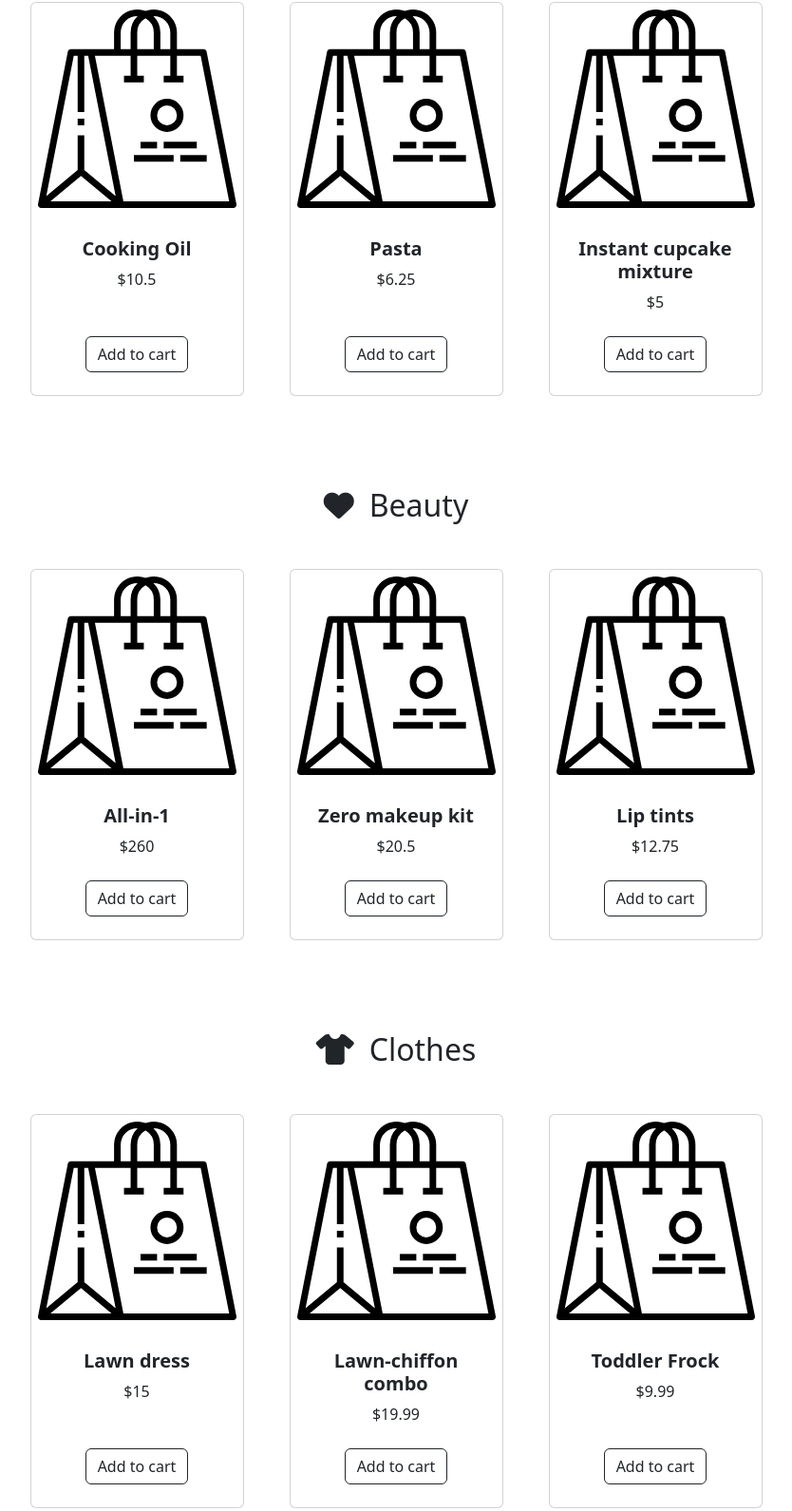
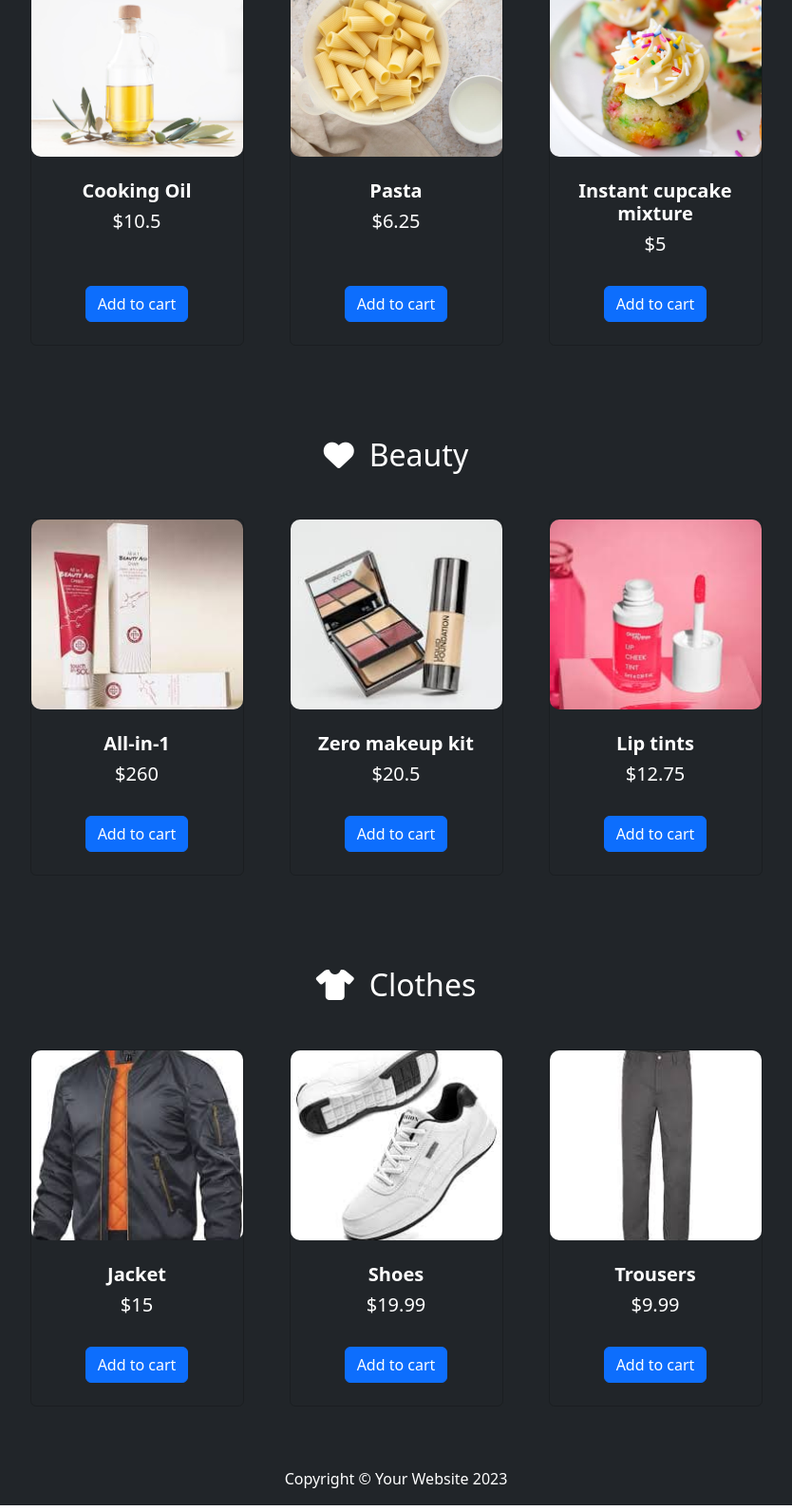
Before and after one commit to AlexMafaluno/S2.2-Ecommerce, a plain HTML site: page index.html in a window 1280 px wide. Shown: the part 500-2091 px from the top of the page at 95% size, without its empty margins (223-1057 px from the left). Drawn offline with nearby package versions, Linux system fonts and the light colour scheme; files that its build step writes are made by us from their sources.

Commit message:
Ejercicio 8

```diff
--- /dev/null
+++ b/css/styles.scss
@@ -0,0 +1,8 @@
+
+
+body{
+    background-color: black;
+}
+
+
+@import "./node_modules/bootstrap/scss/bootstrap.scss";
--- a/index.html
+++ b/index.html
@@ -4,9 +4,13 @@
 <head>
 	<meta charset="utf-8" />
 	<meta name="viewport" content="width=device-width, initial-scale=1, shrink-to-fit=no" />
-	<meta name="description" content="" />
-	<meta name="author" content="" />
+	<meta http-equiv="X-UA-Compatible" content="ie=edge">
+    <meta name="author" content="Alejandro Martinez">
+    <meta name="keywords" content="CSS, HTML, frontend">
+    <meta name="description" content="Curso IT academy frontend">
 	<title>ShopNow</title>
+	<!--Boostrapp CSS-->
+    <link rel="stylesheet" type="text/css" href="styles.css"/>
 	<!-- Favicon-->
 	<link rel="icon" type="image/x-icon" href="images/favicon.ico" />
 	<link href="https://cdn.jsdelivr.net/npm/bootstrap@5.3.0/dist/css/bootstrap.min.css" rel="stylesheet"
@@ -16,22 +20,53 @@
 	<link rel="stylesheet" href="https://cdnjs.cloudflare.com/ajax/libs/font-awesome/6.4.0/css/all.min.css"
 		integrity="sha512-iecdLmaskl7CVkqkXNQ/ZH/XLlvWZOJyj7Yy7tcenmpD1ypASozpmT/E0iPtmFIB46ZmdtAc9eNBvH0H/ZpiBw=="
 		crossorigin="anonymous" referrerpolicy="no-referrer" />
+	<style>
+		.header-background {
+    background-image: url('images/tienda fondo.jpg');
+    background-size: cover;
+    background-position: center;
+    background-repeat: no-repeat;
+	}
+	.card-img-top {
+    width: 100%; /* Asegura que la imagen se ajuste al ancho de la tarjeta */
+    height: 200px; /* Controla la altura fija para mantener proporción */
+    object-fit: cover; /* Mantiene las proporciones de la imagen */
+    border-radius: 10px; /* Opcional, para un acabado más estético */
+	}
+	.cambio {
+  	color: white;
+	}
+
+	.cambio:hover {
+  	color: #FA5959 !important;
+	}
+	.boton-login {
+  	background-color: lightblue;
+  	color: black;
+  	transition: background-color 0.5s;
+	}
+
+	button.btn.boton-login:hover {
+  	background-color: white !important;
+  	color: #FA5959 !important;
+	}
+	</style>
 </head>
 
 <body data-bs-spy="scroll" data-bs-target="#navbar-example2" data-bs-offset="50">
 	<!-- Navigation-->
-	<nav class="navbar py-3 py-lg-0 navbar-light bg-light navbar-expand-lg" id="navbar-example2">
+	<nav class="navbar py-3 py-lg-0 navbar-light bg-black navbar-expand-lg" id="navbar-example2">
 		<div class="container d-flex">
-			<a class="navbar-brand" href="#">ShopNow</a>
+			<a class="navbar-brand text-white cambio" href="#">ShopNow</a>
 			<div class="d-flex flex-row order-lg-last align-items-center">
 
-				<button type="button" class="navbar-toggler order-last collapsed" data-bs-toggle="collapse"
+				<button type="button" class="navbar-toggler order-last collapsed bg-light" data-bs-toggle="collapse"
 					data-bs-target="#navbar" aria-expanded="false" aria-controls="navbar">
 					<span class="navbar-toggler-icon"></span>
 				</button>
 				<ul class="navbar-nav me-3 me-lg-0 d-flex flex-row align-items-center">
 					<li class="dropdown search-dropdown nav-item py-lg-3">
-						<a href="javascript:void(0)" class="btn btn-outline-dark flex-center" type="button"
+						<a href="javascript:void(0)" class="btn btn-secondary flex-center boton-login" type="button"
 							data-bs-toggle="modal" data-bs-target="#cartModal" onclick="open_modal()"
 							data-bs-auto-close="outside">
 							<i class="fas fa-shopping-cart me-1"></i> Cart <span
@@ -45,13 +80,13 @@
 
 				<ul class="navbar-nav me-auto mb-4 mb-lg-0 ms-lg-5">
 					<li class="nav-item">
-						<a class="nav-link" href="#grocery"><i class="fas fa-shopping-basket"></i> Grocery</a>
+						<a class="nav-link text-white" href="#grocery"><i class="fas fa-shopping-basket text-white"></i> Grocery</a>
 					</li>
 					<li class="nav-item">
-						<a class="nav-link" href="#beauty"><i class="fas fa-heart"></i> Beauty</a>
+						<a class="nav-link text-white" href="#beauty"><i class="fas fa-heart text-white"></i> Beauty</a>
 					</li>
 					<li class="nav-item">
-						<a class="nav-link" href="#clothes"><i class="fas fa-tshirt"></i> Clothes</a>
+						<a class="nav-link text-white" href="#clothes"><i class="fas fa-tshirt text-white"></i> Clothes</a>
 					</li>
 
 				</ul>
@@ -60,61 +95,60 @@
 	</nav>
 
 	<!-- Header-->
-	<header class="bg-dark py-5">
+	<header class="bg-dark py-5 header-background">
 		<div class="container px-4 px-lg-5 my-5">
 			<div class="text-center text-white">
-				<h1 class="display-4 fw-bolder">IT Academy Shop</h1>
-				<p class="lead fw-normal text-white-50 mb-0">Get up to 50% off Today Only!</p>
+				<h1 class="display-4 fw-bolder ">Shop</h1>
 			</div>
 		</div>
 	</header>
 	<!-- Section-->
-	<section class="pt-5" id="grocery">
-		<h2 class="text-center"><i class="fas fa-shopping-basket pe-3"></i>Grocery</h2>
+	<section class="pt-5 bg-dark" id="grocery">
+		<h2 class="text-center text-white"><i class="fas fa-shopping-basket pe-3 text-white"></i>Grocery</h2>
 		<div class="container px-4 px-lg-5 mt-5">
 			<div class="row gx-4 gx-lg-5 row-cols-2 row-cols-md-3 row-cols-xl-4 justify-content-center">
 				<div class="col mb-5">
-					<div class="card h-100">
-						<img class="card-img-top" src="./images/product.svg" alt="..." />
+					<div class="card h-100 bg-transparent">
+						<img class="card-img-top" src="./images/cooking oil.jpg" alt="..." />
 						<div class="card-body p-4">
 							<div class="text-center">
-								<h5 class="fw-bolder">Cooking Oil</h5>
-								$10.5
+								<h5 class="fw-bolder text-white">Cooking Oil</h5>
+								<h5 class=" text-white" >$10.5 </h5>
 							</div>
 						</div>
 						<div class="card-footer p-4 pt-0 border-top-0 bg-transparent">
 							<div class="text-center"><button type="button" onclick="buy(1)"
-									class="btn btn-outline-dark">Add to cart</button></div>
+									class="btn btn-primary ">Add to cart</button></div>
 						</div>
 					</div>
 				</div>
 				<div class="col mb-5">
-					<div class="card h-100">
-						<img class="card-img-top" src="./images/product.svg" alt="..." />
+					<div class="card h-100 bg-transparent">
+						<img class="card-img-top" src="./images/pasta.jpg" alt="..." />
 						<div class="card-body p-4">
 							<div class="text-center">
-								<h5 class="fw-bolder">Pasta</h5>
-								$6.25
+								<h5 class="fw-bolder text-white">Pasta</h5>
+								<h5 class=" text-white" >$6.25 </h5>
 							</div>
 						</div>
 						<div class="card-footer p-4 pt-0 border-top-0 bg-transparent">
 							<div class="text-center"><button type="button" onclick="buy(2)"
-									class="btn btn-outline-dark">Add to cart</button></div>
+									class="btn btn-primary ">Add to cart</button></div>
 						</div>
 					</div>
 				</div>
 				<div class="col mb-5">
-					<div class="card h-100">
-						<img class="card-img-top" src="./images/product.svg" alt="..." />
+					<div class="card h-100 bg-transparent">
+						<img class="card-img-top" src="./images/instant cupcake mixture.jpg" alt="..." />
 						<div class="card-body p-4">
 							<div class="text-center">
-								<h5 class="fw-bolder">Instant cupcake mixture</h5>
-								$5
+								<h5 class="fw-bolder text-white">Instant cupcake mixture</h5>
+								<h5 class=" text-white" >$5</h5>
 							</div>
 						</div>
 						<div class="card-footer p-4 pt-0 border-top-0 bg-transparent">
 							<div class="text-center"><button type="button" onclick="buy(3)"
-									class="btn btn-outline-dark">Add to cart</button></div>
+									class="btn btn-primary">Add to cart</button></div>
 						</div>
 					</div>
 				</div>
@@ -122,52 +156,52 @@
 			</div>
 		</div>
 	</section>
-	<section class="pt-5" id="beauty">
-		<h2 class="text-center"><i class="fas fa-heart pe-3"></i>Beauty</h2>
+	<section class="pt-5 bg-dark" id="beauty">
+		<h2 class="text-center text-white"><i class="fas fa-heart pe-3 text-white"></i>Beauty</h2>
 		<div class="container px-4 px-lg-5 mt-5">
 			<div class="row gx-4 gx-lg-5 row-cols-2 row-cols-md-3 row-cols-xl-4 justify-content-center">
 				<div class="col mb-5">
-					<div class="card h-100">
-						<img class="card-img-top" src="./images/product.svg" alt="..." />
+					<div class="card h-100 bg-transparent">
+						<img class="card-img-top" src="./images/all in 1.jpg" alt="..." />
 						<div class="card-body p-4">
 							<div class="text-center">
-								<h5 class="fw-bolder">All-in-1</h5>
-								$260
+								<h5 class="fw-bolder text-white">All-in-1</h5>
+								<h5 class=" text-white" >$260</h5>
 							</div>
 						</div>
 						<div class="card-footer p-4 pt-0 border-top-0 bg-transparent">
 							<div class="text-center"><button type="button" onclick="buy(4)"
-									class="btn btn-outline-dark">Add to cart</button></div>
+									class="btn btn-primary">Add to cart</button></div>
 						</div>
 					</div>
 				</div>
 				<div class="col mb-5">
-					<div class="card h-100">
-						<img class="card-img-top" src="./images/product.svg" alt="..." />
+					<div class="card h-100 bg-transparent">
+						<img class="card-img-top" src="./images/zero makeup kit.jpg" alt="..." />
 						<div class="card-body p-4">
 							<div class="text-center">
-								<h5 class="fw-bolder">Zero makeup kit</h5>
-								$20.5
+								<h5 class="fw-bolder text-white">Zero makeup kit</h5>
+								<h5 class=" text-white" >$20.5</h5>
 							</div>
 						</div>
 						<div class="card-footer p-4 pt-0 border-top-0 bg-transparent">
 							<div class="text-center"><button type="button" onclick="buy(5)"
-									class="btn btn-outline-dark">Add to cart</button></div>
+									class="btn btn-primary ">Add to cart</button></div>
 						</div>
 					</div>
 				</div>
 				<div class="col mb-5">
-					<div class="card h-100">
-						<img class="card-img-top" src="./images/product.svg" alt="..." />
+					<div class="card h-100 bg-transparent">
+						<img class="card-img-top" src="./images/lip tints.jpg" alt="..." />
 						<div class="card-body p-4">
 							<div class="text-center">
-								<h5 class="fw-bolder">Lip tints</h5>
-								$12.75
+								<h5 class="fw-bolder text-white">Lip tints</h5>
+								<h5 class=" text-white" >$12.75</h5>
 							</div>
 						</div>
 						<div class="card-footer p-4 pt-0 border-top-0 bg-transparent">
 							<div class="text-center"><button type="button" onclick="buy(6)"
-									class="btn btn-outline-dark">Add to cart</button></div>
+									class="btn btn-primary ">Add to cart</button></div>
 						</div>
 					</div>
 				</div>
@@ -175,52 +209,52 @@
 			</div>
 		</div>
 	</section>
-	<section class="pt-5" id="clothes">
-		<h2 class="text-center"><i class="fas fa-tshirt pe-3"></i>Clothes</h2>
+	<section class="pt-5 bg-dark" id="clothes">
+		<h2 class="text-center text-white"><i class="fas fa-tshirt pe-3 text-white"></i>Clothes</h2>
 		<div class="container px-4 px-lg-5 mt-5">
 			<div class="row gx-4 gx-lg-5 row-cols-2 row-cols-md-3 row-cols-xl-4 justify-content-center">
 				<div class="col mb-5">
-					<div class="card h-100">
-						<img class="card-img-top" src="./images/product.svg" alt="..." />
+					<div class="card h-100 bg-transparent">
+						<img class="card-img-top" src="./images/jacket.jpg" alt="..." />
 						<div class="card-body p-4">
 							<div class="text-center">
-								<h5 class="fw-bolder">Lawn dress</h5>
-								$15
+								<h5 class="fw-bolder text-white">Jacket</h5>
+								<h5 class=" text-white" >$15</h5>
 							</div>
 						</div>
 						<div class="card-footer p-4 pt-0 border-top-0 bg-transparent">
 							<div class="text-center"><button type="button" onclick="buy(7)"
-									class="btn btn-outline-dark">Add to cart</button></div>
+									class="btn btn-primary">Add to cart</button></div>
 						</div>
 					</div>
 				</div>
 				<div class="col mb-5">
-					<div class="card h-100">
-						<img class="card-img-top" src="./images/product.svg" alt="..." />
+					<div class="card h-100 bg-transparent">
+						<img class="card-img-top" src="./images/shoes.jpg" alt="..." />
 						<div class="card-body p-4">
 							<div class="text-center">
-								<h5 class="fw-bolder">Lawn-chiffon combo</h5>
-								$19.99
+								<h5 class="fw-bolder text-white">Shoes</h5>
+								<h5 class=" text-white" >$19.99</h5>
 							</div>
 						</div>
 						<div class="card-footer p-4 pt-0 border-top-0 bg-transparent">
 							<div class="text-center"><button type="button" onclick="buy(8)"
-									class="btn btn-outline-dark">Add to cart</button></div>
+									class="btn btn-primary">Add to cart</button></div>
 						</div>
 					</div>
 				</div>
 				<div class="col mb-5">
-					<div class="card h-100">
-						<img class="card-img-top" src="./images/product.svg" alt="..." />
+					<div class="card h-100 bg-transparent">
+						<img class="card-img-top" src="./images/trousers.jpg" alt="..." />
 						<div class="card-body p-4">
 							<div class="text-center">
-								<h5 class="fw-bolder">Toddler Frock</h5>
-								$9.99
+								<h5 class="fw-bolder text-white">Trousers</h5>
+								<h5 class=" text-white" >$9.99</h5>
 							</div>
 						</div>
 						<div class="card-footer p-4 pt-0 border-top-0 bg-transparent">
 							<div class="text-center"><button type="button" onclick="buy(9)"
-									class="btn btn-outline-dark">Add to cart</button></div>
+									class="btn btn-primary">Add to cart</button></div>
 						</div>
 					</div>
 				</div>
--- a/js/shop.js
+++ b/js/shop.js
@@ -46,19 +46,19 @@
     },
     {
         id: 7,
-        name: 'Lawn Dress',
+        name: 'Jacket',
         price: 15,
         type: 'clothes'
     },
     {
         id: 8,
-        name: 'Lawn-Chiffon Combo',
+        name: 'Shoes',
         price: 19.99,
         type: 'clothes'
     },
     {
         id: 9,
-        name: 'Toddler Frock',
+        name: 'Trousers',
         price: 9.99,
         type: 'clothes'
     }
@@ -77,7 +77,6 @@
 let productoEncontrado = 0;
 
 
-
 if (alreadyInCart) {
     if(!alreadyInCart.quantity){
         alreadyInCart.quantity = 1;
@@ -88,6 +87,7 @@
 
 applyPromotionsCart(cart, cart.indexOf(alreadyInCart));
 return;
+
 }
 
 do {
@@ -107,6 +107,7 @@
     updateTotalCount();
 
 }
+
 function updateTotalCount() {
     const totalQuantity = cart.reduce((total, item) => total + item.quantity, 0);
     totalCount.innerHTML = totalQuantity;
```
Also changed, not shown: checkout.html (+9 -9 lines), css/styles.css, images/all in 1.jpg (added), images/cooking oil.jpg (added), images/instant cupcake mixture.jpg (added), images/jacket.jpg (added), images/lip tints.jpg (added), images/pasta.jpg (added), images/shoes.jpg (added), images/trousers.jpg (added), images/zero makeup kit.jpg (added), 1 other file. Lines whose indentation alone changed are shown as unchanged.
